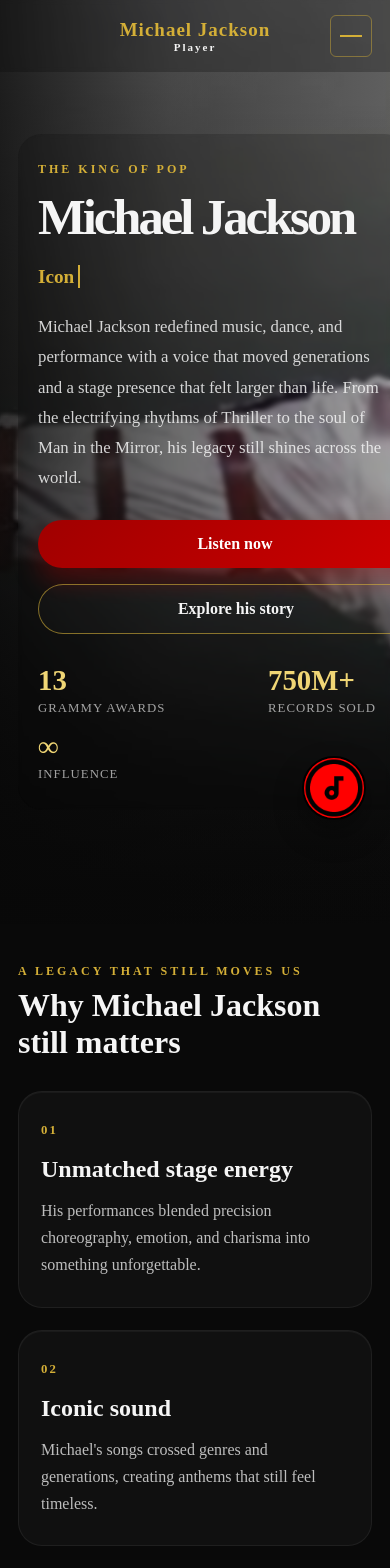
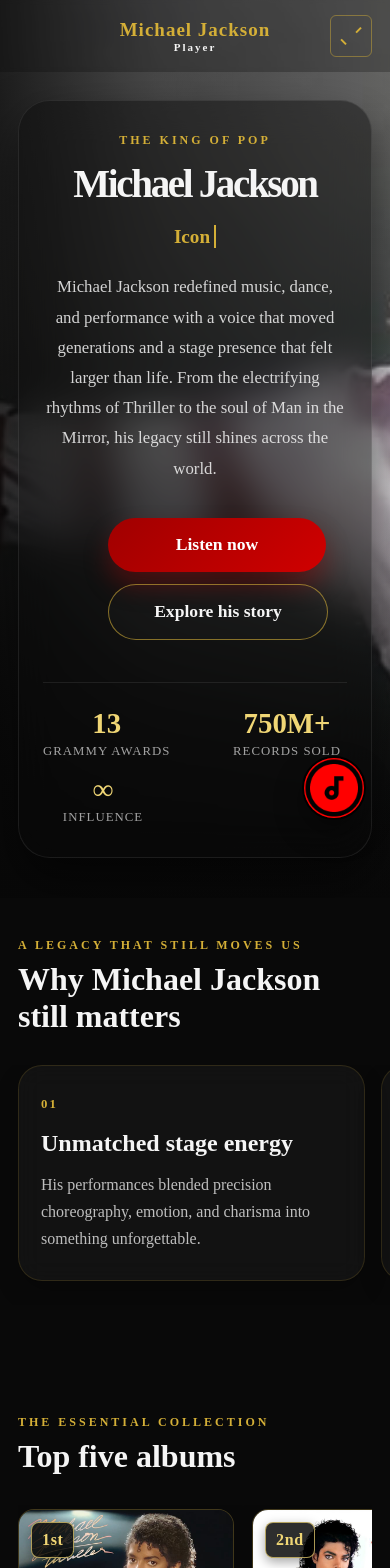
Before and after one commit to IanCopyPaste/MJ_Player, a React (Vite) app: page / in a window 390 px wide. Shown: the top 1568 px of the page. Built offline with nearby package versions, Linux system fonts and the light colour scheme.

Commit message:
improve media responsiveness

```diff
--- a/src/components/Header.jsx
+++ b/src/components/Header.jsx
@@ -1,10 +1,14 @@
-import { useEffect, useState } from 'react';
+import { useEffect, useState, useRef } from 'react';
 import './css/Header.css';
 import { Link, NavLink } from 'react-router';
 
 function Header() {
   const [scrolled, setScrolled] = useState(false);
   const [menuOpen, setMenuOpen] = useState(false);
+
+  const drawerRef = useRef(null);
+  const scrollerRef = useRef(null);
+  const sheetRef = useRef(null);
 
   useEffect(() => {
     const handleScroll = () => {
@@ -16,31 +20,100 @@
   }, []);
 
   useEffect(() => {
+    const drawer = drawerRef.current;
+    const scroller = scrollerRef.current;
+    const sheet = sheetRef.current;
+    if (!drawer || !scroller || !sheet) return;
+
+    const visibleThreshold = 1 / window.innerWidth;
+    const observer = new IntersectionObserver(
+      (entries) => {
+        const entry = entries.at(-1);
+        if (entry.intersectionRatio < visibleThreshold) {
+          drawer.hidePopover();
+          setMenuOpen(false);
+        }
+        if (entry.intersectionRatio === 1) {
+          setMenuOpen(true);
+          sheet.focus();
+        }
+      },
+      { root: drawer, threshold: [visibleThreshold, 1] }
+    );
+    observer.observe(sheet);
+
+    if (!CSS.supports('animation-timeline: scroll()')) {
+      const handleScroll = () => {
+        const ratio = 1 - scroller.scrollLeft / sheet.offsetWidth;
+        drawer.style.setProperty('--drawer-backdrop', ratio);
+      };
+      scroller.addEventListener('scroll', handleScroll);
+      return () => {
+        observer.disconnect();
+        scroller.removeEventListener('scroll', handleScroll);
+      };
+    }
+
+    return () => observer.disconnect();
+  }, []);
+
+  const openDrawer = async () => {
+    const drawer = drawerRef.current;
+    const scroller = scrollerRef.current;
+    if (!drawer || !scroller) return;
+
+    drawer.showPopover();
+
+    if (!CSS.supports('scroll-initial-target', 'nearest')) {
+      scroller.scrollTo({ left: scroller.offsetWidth, behavior: 'instant' });
+      await new Promise((r) =>
+        requestAnimationFrame(() => requestAnimationFrame(r))
+      );
+    }
+
+    scroller.scrollTo({ left: 0, behavior: 'auto' });
+  };
+
+  const closeDrawer = () => {
+    const scroller = scrollerRef.current;
+    if (scroller) {
+      scroller.scrollTo({ left: scroller.offsetWidth, behavior: 'auto' });
+    }
+  };
+
+  useEffect(() => {
     const handleKeyDown = (event) => {
-      if (event.key === 'Escape') {
-        setMenuOpen(false);
-      }
+      if (event.key === 'Escape') closeDrawer();
     };
 
     document.addEventListener('keydown', handleKeyDown);
     return () => document.removeEventListener('keydown', handleKeyDown);
   }, []);
 
+  const handleLightDismiss = (e) => {
+    if (sheetRef.current && !sheetRef.current.contains(e.target)) {
+      closeDrawer();
+    }
+  };
+
+  const handleLinkClick = () => {
+    closeDrawer();
+  };
+
   return (
     <header className={`header ${scrolled ? 'scrolled' : ''} ${menuOpen ? 'menu-open' : ''}`}>
       <div className="header-container">
 
         {/* Logo */}
-        <Link to="/" className="logo" onClick={() => setMenuOpen(false)}>
+        <Link to="/" className="logo" onClick={closeDrawer}>
           <span className="logo-main">Michael Jackson</span>
           <span className="logo-sub">Player</span>
         </Link>
 
         {/* Navigation */}
-        <nav className="navbar" aria-label="Main navigation" id="main-navigation">
+        <nav className="navbar desktop-nav" aria-label="Main navigation" id="main-navigation">
           <NavLink
             to="/"
-            onClick={() => setMenuOpen(false)}
             className={({ isActive }) => `nav-link ${isActive ? 'active' : ''}`}
           >
             Home
@@ -48,7 +121,6 @@
 
           <NavLink
             to="/albums"
-            onClick={() => setMenuOpen(false)}
             className={({ isActive }) => `nav-link ${isActive ? 'active' : ''}`}
           >
             Albums
@@ -56,7 +128,6 @@
 
           <NavLink
             to="/awards"
-            onClick={() => setMenuOpen(false)}
             className={({ isActive }) => `nav-link ${isActive ? 'active' : ''}`}
           >
             Awards
@@ -64,7 +135,6 @@
 
           <NavLink
             to="/legacy"
-            onClick={() => setMenuOpen(false)}
             className={({ isActive }) => `nav-link ${isActive ? 'active' : ''}`}
           >
             Legacy
@@ -77,7 +147,10 @@
           aria-label={menuOpen ? 'Close navigation menu' : 'Open navigation menu'}
           aria-expanded={menuOpen}
           aria-controls="main-navigation"
-          onClick={() => setMenuOpen((isOpen) => !isOpen)}
+          onClick={() => {
+            if (menuOpen) closeDrawer();
+            else openDrawer();
+          }}
         >
           <span aria-hidden="true" />
           <span aria-hidden="true" />
@@ -85,6 +158,21 @@
         </button>
 
       </div>
+
+      {/* Drawer */}
+      <div id="drawer" popover="manual" className="Drawer" ref={drawerRef} onClick={handleLightDismiss}>
+        <div className="Drawer-scroller" ref={scrollerRef}>
+          <div className="Drawer-sheet" ref={sheetRef} tabIndex="-1">
+            <nav className="drawer-nav">
+              <NavLink to="/" onClick={handleLinkClick} className={({ isActive }) => `nav-link ${isActive ? 'active' : ''}`}>Home</NavLink>
+              <NavLink to="/albums" onClick={handleLinkClick} className={({ isActive }) => `nav-link ${isActive ? 'active' : ''}`}>Albums</NavLink>
+              <NavLink to="/awards" onClick={handleLinkClick} className={({ isActive }) => `nav-link ${isActive ? 'active' : ''}`}>Awards</NavLink>
+              <NavLink to="/legacy" onClick={handleLinkClick} className={({ isActive }) => `nav-link ${isActive ? 'active' : ''}`}>Legacy</NavLink>
+            </nav>
+          </div>
+          <div className="Drawer-spacer"></div>
+        </div>
+      </div>
     </header>
   );
 }
--- a/src/components/css/Header.css
+++ b/src/components/css/Header.css
@@ -204,34 +204,8 @@
     letter-spacing: 2px;
   }
 
-  .navbar {
+  .desktop-nav {
     display: none;
-    position: fixed;
-    top: 72px;
-    right: 0;
-    bottom: 0;
-    left: auto;
-    grid-template-columns: 1fr;
-    align-content: start;
-    justify-content: stretch;
-    width: min(280px, calc(100vw - 54px));
-    gap: 8px;
-    padding: 28px 20px;
-    border-left: 1px solid rgba(212, 175, 55, 0.32);
-    background: var(--mj-black);
-    box-shadow: -16px 0 35px rgba(0, 0, 0, 0.4), inset 0 1px 0 rgba(212, 175, 55, 0.24);
-    backdrop-filter: blur(16px);
-    -webkit-backdrop-filter: blur(16px);
-  }
-
-  .menu-open .navbar {
-    display: grid;
-  }
-
-  .navbar .nav-link {
-    display: block;
-    padding: 12px 8px;
-    text-align: center;
   }
 
   .menu-toggle {
@@ -272,3 +246,95 @@
   }
 
 }
+
+/* =========================
+   DRAWER
+   ========================= */
+
+@property --drawer-backdrop {
+  syntax: '<number>';
+  inherits: false;
+  initial-value: 0;
+}
+
+.Drawer {
+  width: 100%;
+  height: 100%;
+  max-width: none;
+  max-height: none;
+  margin: 0;
+  padding: 0;
+  border: none;
+  background: transparent;
+  outline: none;
+}
+.Drawer:popover-open {
+  display: block;
+}
+.Drawer::backdrop {
+  background-color: rgba(0, 0, 0, 0.7);
+  opacity: var(--drawer-backdrop);
+}
+@supports (animation-timeline: scroll()) {
+  @keyframes drawer-backdrop {
+    0% { --drawer-backdrop: 1; }
+    100% { --drawer-backdrop: 0; }
+  }
+  .Drawer::backdrop {
+    animation: drawer-backdrop both linear;
+    animation-timeline: scroll(nearest inline);
+  }
+}
+.Drawer-scroller {
+  display: flex;
+  width: 100%;
+  height: 100%;
+  overflow-x: auto;
+  overflow-y: hidden;
+  overscroll-behavior-x: contain;
+  scroll-snap-type: x mandatory;
+  scrollbar-width: none;
+}
+.Drawer-scroller::-webkit-scrollbar {
+  display: none;
+}
+.Drawer-sheet {
+  flex-shrink: 0;
+  width: 80%;
+  max-width: 320px;
+  height: 100%;
+  background: var(--mj-black);
+  scroll-snap-align: start;
+  scroll-snap-stop: always;
+  outline: none;
+  border-right: 1px solid rgba(212, 175, 55, 0.32);
+  box-shadow: 16px 0 35px rgba(0, 0, 0, 0.4), inset -1px 0 0 rgba(212, 175, 55, 0.24);
+  padding: 80px 20px 28px 20px;
+}
+.Drawer-spacer {
+  flex-shrink: 0;
+  width: 100vw;
+  scroll-snap-align: start;
+  scroll-snap-stop: always;
+  scroll-initial-target: nearest;
+}
+
+.drawer-nav {
+  display: grid;
+  grid-template-columns: 1fr;
+  gap: 12px;
+}
+.drawer-nav .nav-link {
+  display: block;
+  padding: 12px 16px;
+  text-align: left;
+  font-size: 16px;
+  border-radius: 6px;
+  transition: background 0.2s ease, color 0.2s ease;
+}
+.drawer-nav .nav-link:hover, .drawer-nav .nav-link.active {
+  background: rgba(212, 175, 55, 0.1);
+}
+.drawer-nav .nav-link::after {
+  display: none;
+}
--- a/src/css/AlbumsPage.css
+++ b/src/css/AlbumsPage.css
@@ -188,7 +188,7 @@
   background: rgba(212, 175, 55, 0.05);
 }
 
-.album-dropdown-trigger img {
+.album-dropdown-trigger > img {
   display: block;
   width: 80px;
   height: 80px;
@@ -199,7 +199,7 @@
   transition: border-color 0.25s ease, box-shadow 0.25s ease;
 }
 
-.album-dropdown-trigger:hover img {
+.album-dropdown-trigger:hover > img {
   border-color: rgba(212, 175, 55, 0.4);
   box-shadow: 0 6px 20px rgba(0, 0, 0, 0.35);
 }
@@ -372,7 +372,11 @@
 
   .albums-hero {
     padding-top: 90px;
-    padding-bottom: 40px;
+    padding-bottom: 10px;
+  }
+
+  .albums-list-section {
+    padding-top: 20px;
   }
 
   .album-dropdown-trigger {
@@ -381,7 +385,7 @@
     padding: 12px 14px 12px 12px;
   }
 
-  .album-dropdown-trigger img {
+  .album-dropdown-trigger > img {
     width: 62px;
     height: 62px;
   }
--- a/src/css/HomePage.css
+++ b/src/css/HomePage.css
@@ -15,6 +15,7 @@
   align-items: center;
   padding: 22px 30px 30px;
   overflow: hidden;
+  box-sizing: border-box;
 }
 
 .hero-section::before {
@@ -533,40 +534,93 @@
   }
 
   .feature-grid {
-    grid-template-columns: 1fr;
+    display: flex;
+    overflow-x: auto;
+    scroll-snap-type: x mandatory;
+    scrollbar-width: none;
+    padding-bottom: 24px;
+    gap: 16px;
+    margin: 0 -18px;
+    padding: 0 18px 24px 18px;
+  }
+
+  .feature-grid::-webkit-scrollbar {
+    display: none;
+  }
+
+  .feature-card {
+    flex: 0 0 85%;
+    scroll-snap-align: center;
+    background: rgba(255, 255, 255, 0.04);
+    backdrop-filter: blur(12px);
+    -webkit-backdrop-filter: blur(12px);
+    border: 1px solid rgba(212, 175, 55, 0.15);
+    box-shadow: 0 12px 24px rgba(0, 0, 0, 0.2);
   }
 }
 
 @media (max-width: 600px) {
-  .hero-section,
+  .hero-section {
+    padding: 100px 18px 40px 18px; /* clear header and add side padding */
+    flex-direction: column;
+    justify-content: center;
+    align-items: center;
+    min-height: 100svh;
+  }
+
   .story-section,
   .featured-section {
     padding-left: 18px;
     padding-right: 18px;
   }
 
+  .hero-slide {
+    background-position: center 15%; /* Optimized to keep face in view */
+    background-size: cover;
+  }
+
   .hero-copy {
     max-width: 100%;
-    padding: 28px 20px;
+    width: 100%;
+    margin: auto 0;
+    padding: 32px 24px;
+    background: rgba(10, 10, 10, 0.45);
+    backdrop-filter: blur(20px);
+    -webkit-backdrop-filter: blur(20px);
+    border: 1px solid rgba(255, 255, 255, 0.08);
+    box-shadow: 0 24px 48px rgba(0, 0, 0, 0.5);
+    border-radius: 32px;
+    display: flex;
+    flex-direction: column;
+    align-items: center;
+    text-align: center;
   }
 
   .hero-copy h1 {
-    font-size: clamp(2.4rem, 13vw, 4rem);
-    white-space: normal;
+    font-size: clamp(1.8rem, 10vw, 3rem);
+    white-space: nowrap;
+    text-align: center;
   }
 
   .hero-actions {
     flex-direction: column;
     align-items: stretch;
+    gap: 12px;
+    margin-top: 16px;
   }
 
   .primary-button,
   .secondary-button {
     width: 100%;
+    min-height: 54px;
+    font-size: 1.1rem;
   }
 
   .hero-stats {
     justify-content: space-between;
     gap: 14px;
+    margin-top: 24px;
+    padding-top: 24px;
+    border-top: 1px solid rgba(255, 255, 255, 0.08);
   }
 }
```
